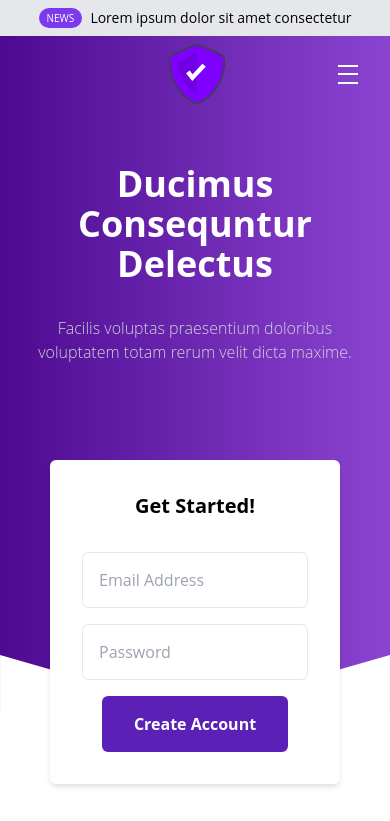
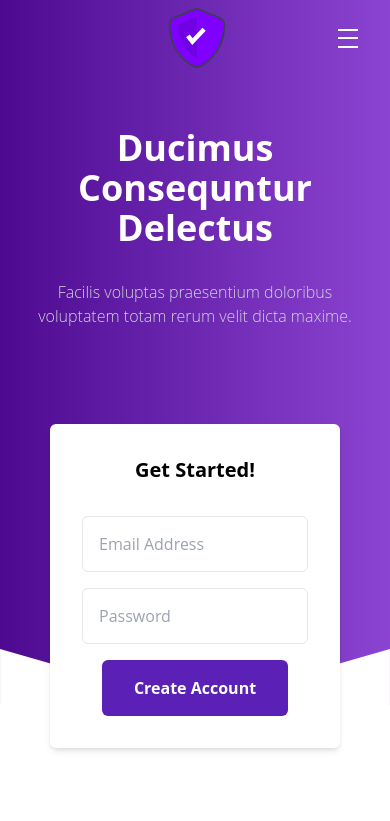
Before and after one commit to felec/landing-template, a React (Create React App) app: page / in a window 390 px wide. Shown: the top 821 px of the page. Built offline with nearby package versions, Linux system fonts and the light colour scheme.

Commit message:
hide banner on mobile

```diff
--- a/src/pages/home/Banner.tsx
+++ b/src/pages/home/Banner.tsx
@@ -20,7 +20,7 @@ const langVariants = {
 
 export const Banner = () => {
   return (
-    <div className='flex justify-center lg:justify-between lg:px-16 py-2 bg-gray-200 z-50'>
+    <div className='hidden lg:flex justify-center lg:justify-between lg:px-16 py-2 bg-gray-200 z-50'>
       <div></div>
 
       <a href='#' className='flex text-sm'>
--- a/src/pages/home/Header.tsx
+++ b/src/pages/home/Header.tsx
@@ -32,6 +32,27 @@ export const Header = () => {
 
   return (
     <header ref={headRef} className='z-40'>
+      {/* Mobile */}
+      <div
+        style={{
+          backgroundColor: headInView ? 'transparent' : '#fff',
+          boxShadow: headInView
+            ? ''
+            : '0 1px 3px 0 rgba(0, 0, 0, 0.1), 0 1px 2px 0 rgba(0, 0, 0, 0.06)',
+        }}
+        className='flex lg:hidden fixed w-full px-8 lg:px-16 justify-between items-center'
+      >
+        <div className='block lg:hidden'></div>
+
+        <div className='flex items-center ml-6 lg:ml-0 my-2 font-light font-mono cursor-pointer'>
+          <Logo />
+          <h2 className='hidden lg:block lg:text-3xl ml-2'>Company</h2>
+        </div>
+
+        <HeaderNav inView={headInView} />
+      </div>
+
+      {/* Lg */}
       <motion.div
         animate={anim}
         style={{
@@ -40,7 +61,7 @@ export const Header = () => {
             ? ''
             : '0 1px 3px 0 rgba(0, 0, 0, 0.1), 0 1px 2px 0 rgba(0, 0, 0, 0.06)',
         }}
-        className='fixed w-full px-8 lg:px-16 flex justify-between items-center'
+        className='hidden lg:flex fixed w-full px-8 lg:px-16 justify-between items-center'
       >
         <div className='block lg:hidden'></div>
 
--- a/src/pages/home/HeaderNav.tsx
+++ b/src/pages/home/HeaderNav.tsx
@@ -53,7 +53,7 @@ export const HeaderNav = ({ inView }: { inView: boolean }) => {
             width: '100vw',
             backgroundColor: '#fff',
           }}
-          className='lg:hidden fixed top-2 right-0 overflow-y-scroll overflow-x-hidden lg:overflow-auto'
+          className='lg:hidden fixed top-0 right-0 overflow-y-scroll overflow-x-hidden lg:overflow-auto'
         >
           {renderNavContent(navItems[0], true)}
         </motion.div>
```
Also changed, not shown: src/assets/cubes.svg (added).
